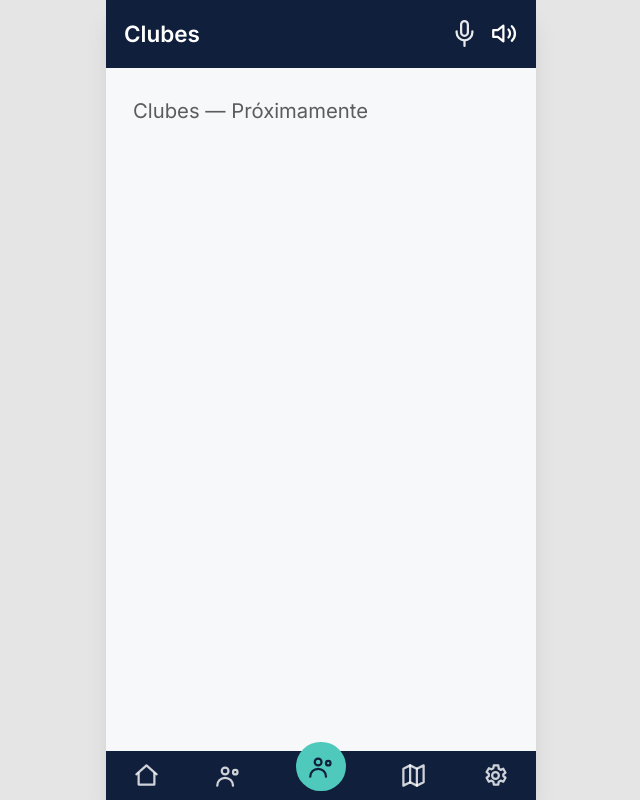
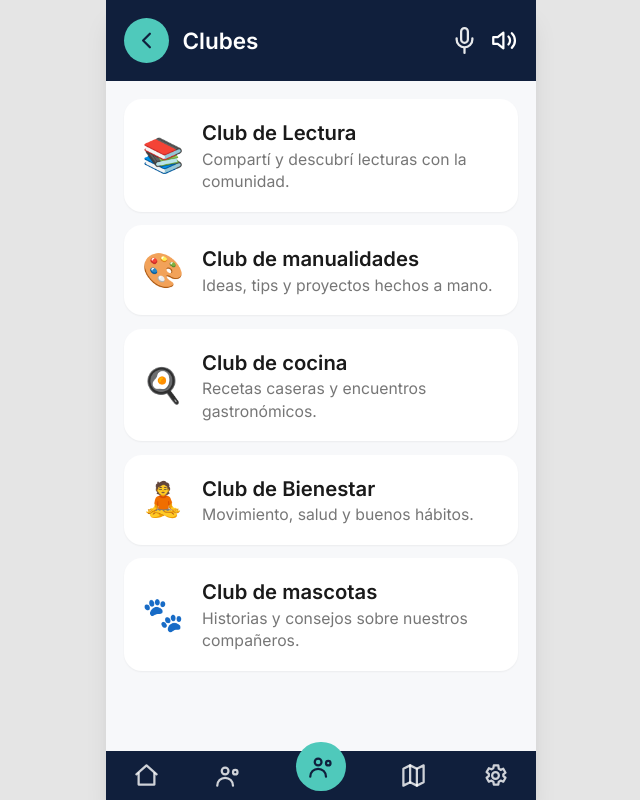
Before and after one commit to SimpleApp2026/simpleapp2026.github.io, a React (Vite) app: page /#/app/clubes in a window 1280 px wide. Shown: the whole page, without its empty margins (319-959 px from the left). Built offline with nearby package versions, Linux system fonts and the light colour scheme; the HTML template or start-up script is replaced by a standard one.

Commit message:
feat(clubes): data, clubs list, and Foro entry point

```diff
--- /dev/null
+++ b/src/app/clubes/ClubBoard.tsx
@@ -0,0 +1,3 @@
+export function ClubBoard() {
+  return <div className="p-6 text-lg">Club (en construcción)</div>
+}
--- /dev/null
+++ b/src/app/clubes/ClubesList.tsx
@@ -0,0 +1,26 @@
+import { useNavigate } from 'react-router-dom'
+import { ScreenHeader } from '../../layout/ScreenHeader'
+import { Card } from '../../ui/Card'
+import { CLUBES } from '../../data/clubes'
+
+export function ClubesList() {
+  const navigate = useNavigate()
+  return (
+    <div>
+      <ScreenHeader title="Clubes" onBack={() => navigate('/app/foro')} />
+      <div className="p-4 flex flex-col gap-3">
+        {CLUBES.map((c) => (
+          <button key={c.id} className="text-left" onClick={() => navigate(`/app/clubes/${c.id}`)}>
+            <Card className="flex items-center gap-4">
+              <span className="text-3xl" aria-hidden="true">{c.emoji}</span>
+              <span className="flex flex-col">
+                <span className="text-lg font-semibold">{c.titulo}</span>
+                <span className="text-sm text-ink/60">{c.descripcion}</span>
+              </span>
+            </Card>
+          </button>
+        ))}
+      </div>
+    </div>
+  )
+}
--- a/src/app/foro/CartasPublicas.tsx
+++ b/src/app/foro/CartasPublicas.tsx
@@ -8,6 +8,7 @@ export function CartasPublicas() {
   return (
     <div className="p-4 flex flex-col gap-4">
       <Button onClick={() => navigate('/app/foro/escribir')}>Escribir carta</Button>
+      <Button variant="ghost" onClick={() => navigate('/app/clubes')}>Clubes de la comunidad</Button>
       {CARTAS_PUBLICAS.map((c) => (
         <button key={c.id} className="text-left" onClick={() => navigate(`/app/foro/carta/${c.id}`)}>
           <Postcard autor={c.autor} fecha={c.fecha}>
--- /dev/null
+++ b/src/data/clubes.ts
@@ -0,0 +1,25 @@
+export interface Post { id: string; autor: string; texto: string }
+export interface Club { id: string; titulo: string; emoji: string; descripcion: string; posts: Post[] }
+
+export const CLUBES: Club[] = [
+  { id: 'lectura', titulo: 'Club de Lectura', emoji: '📚', descripcion: 'Compartí y descubrí lecturas con la comunidad.', posts: [
+    { id: 'p1', autor: 'Marta', texto: 'Ayer volví a releer uno de mis libros favoritos. ¿Qué están leyendo ustedes?' },
+    { id: 'p2', autor: 'Jorge', texto: 'Les recomiendo empezar con cuentos cortos, se disfrutan mucho.' },
+  ] },
+  { id: 'manualidades', titulo: 'Club de manualidades', emoji: '🎨', descripcion: 'Ideas, tips y proyectos hechos a mano.', posts: [
+    { id: 'p1', autor: 'Elena', texto: 'Quería recomendar la tienda del barrio para comprar lanas a buen precio.' },
+  ] },
+  { id: 'cocina', titulo: 'Club de cocina', emoji: '🍳', descripcion: 'Recetas caseras y encuentros gastronómicos.', posts: [
+    { id: 'p1', autor: 'Susana', texto: 'Hoy preparé una tarta de manzana, ¡quedó riquísima! ¿Quieren la receta?' },
+  ] },
+  { id: 'bienestar', titulo: 'Club de Bienestar', emoji: '🧘', descripcion: 'Movimiento, salud y buenos hábitos.', posts: [
+    { id: 'p1', autor: 'Raúl', texto: 'Pequeño logro del día: caminé 30 minutos por la plaza. ¡De a poco se puede!' },
+  ] },
+  { id: 'mascotas', titulo: 'Club de mascotas', emoji: '🐾', descripcion: 'Historias y consejos sobre nuestros compañeros.', posts: [
+    { id: 'p1', autor: 'Delia', texto: '¿Alguien más tiene un perro que ladra cuando suena el teléfono? 😄' },
+  ] },
+]
+
+export function getClub(id: string): Club | undefined {
+  return CLUBES.find((c) => c.id === id)
+}
--- a/src/routes.tsx
+++ b/src/routes.tsx
@@ -31,6 +31,8 @@ import { EscribirCarta } from './app/foro/EscribirCarta'
 import { CartaEnviada } from './app/foro/CartaEnviada'
 import { CartaPrivada } from './app/foro/CartaPrivada'
 import { Responder } from './app/foro/Responder'
+import { ClubesList } from './app/clubes/ClubesList'
+import { ClubBoard } from './app/clubes/ClubBoard'
 
 export function AppRoutes() {
   return (
@@ -75,7 +77,8 @@ export function AppRoutes() {
           <Route path="capacitaciones" element={<Capacitaciones />} />
         </Route>
         <Route path="descuentos" element={<Placeholder title="Descuentos" />} />
-        <Route path="clubes" element={<Placeholder title="Clubes" />} />
+        <Route path="clubes" element={<ClubesList />} />
+        <Route path="clubes/:id" element={<ClubBoard />} />
         <Route path="ayuda" element={<Placeholder title="Ayuda" />} />
         <Route path="legal/:doc" element={<Placeholder title="Información" />} />
       </Route>
```
Also changed, not shown: 2 other files (tests, documents, lock files or other folders).
